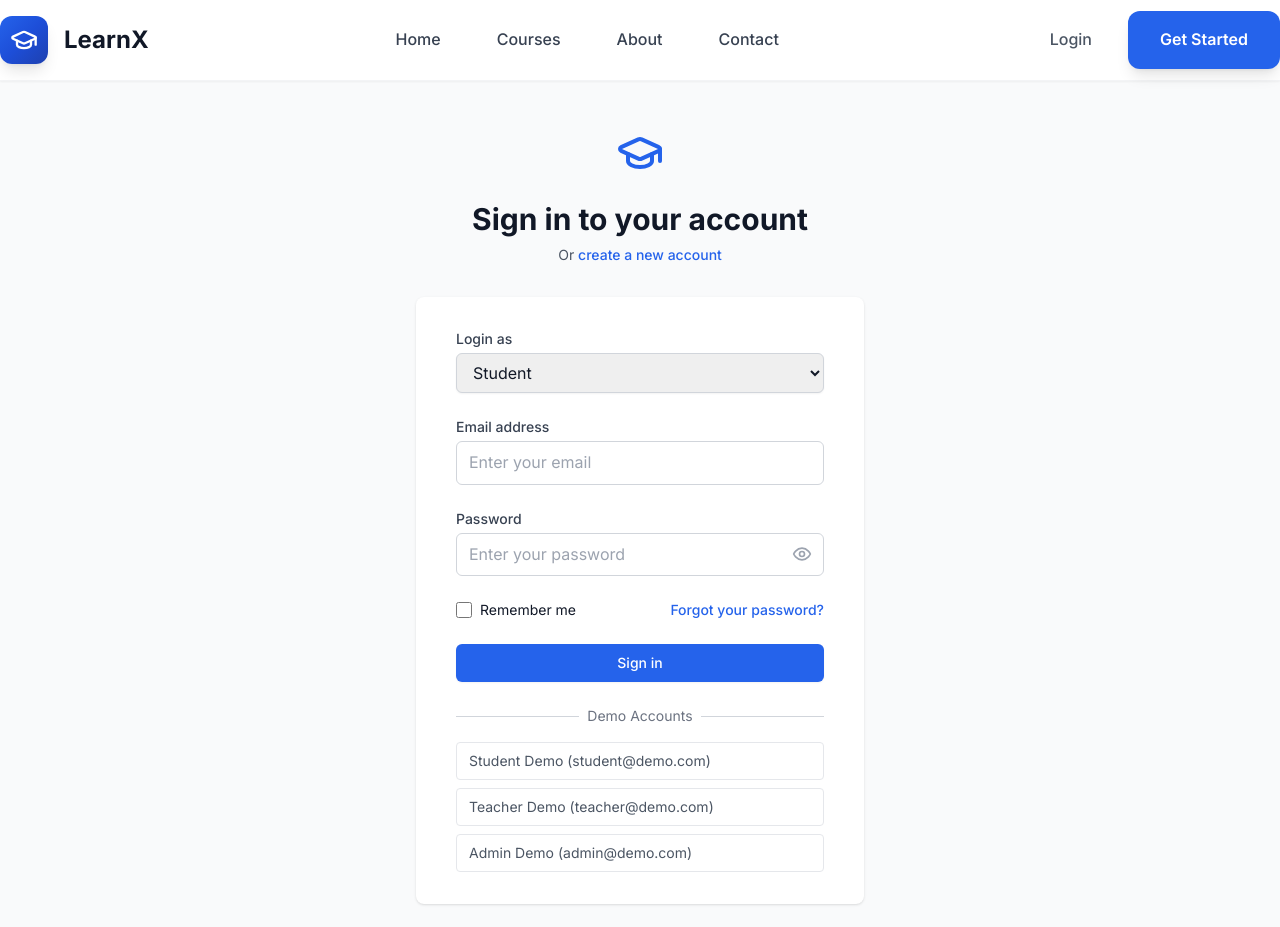
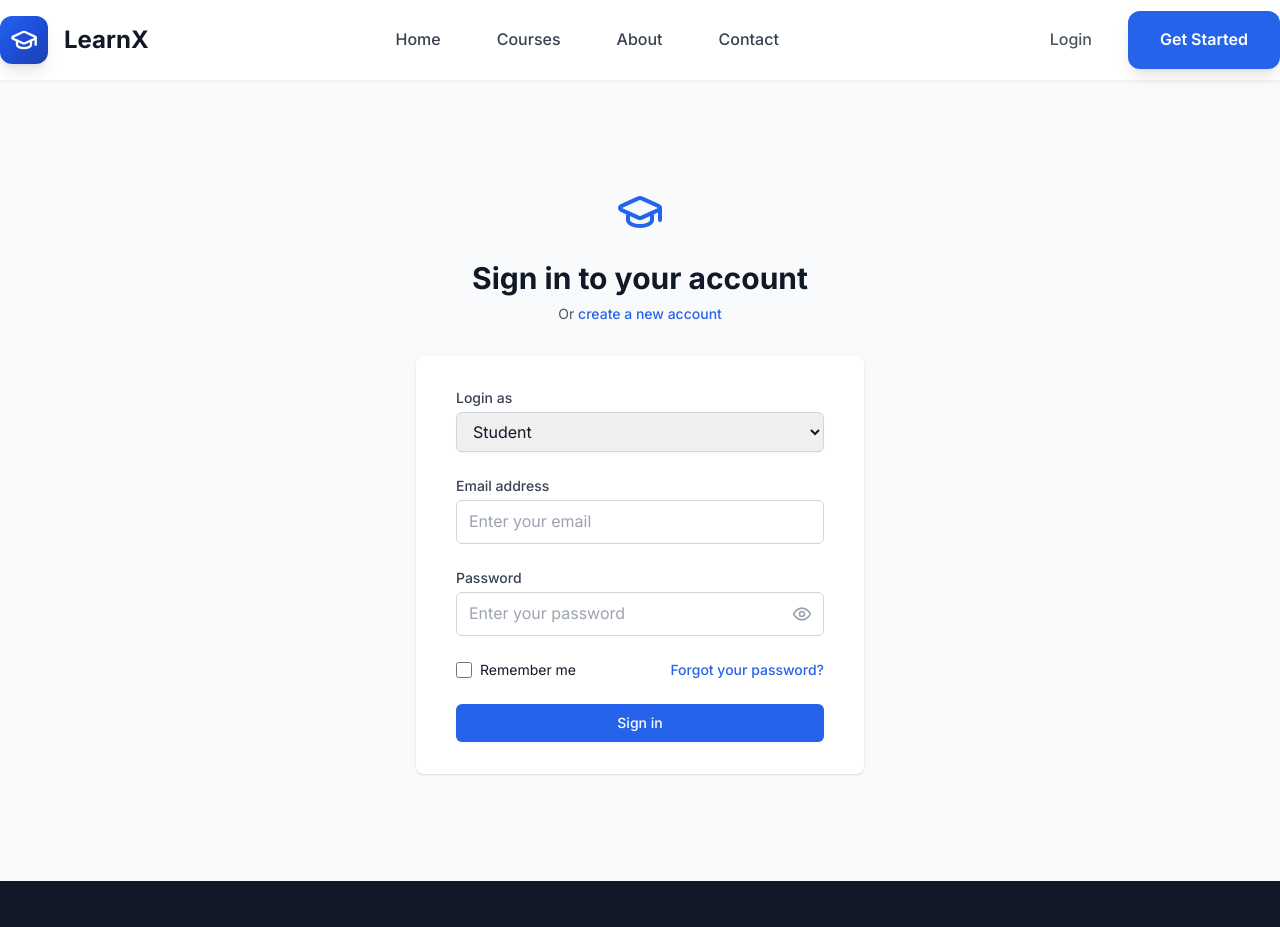
Before and after one commit to dipeshh10/Learn, a React (Vite) app: page /login in a window 1280 px wide. Shown: the top 927 px of the page. Built offline with nearby package versions, Linux system fonts and the light colour scheme.

Commit message:
updated homepage

```diff
--- a/src/pages/LessonPage.jsx
+++ b/src/pages/LessonPage.jsx
@@ -413,7 +413,8 @@ const LessonPage = () => {
                       <p className="text-gray-600">No resources available for this lesson.</p>
                     )}
                   </div>
-                )}
+
+                  )}
 
                 {activeTab === 'discussion' && (
                   <div>
--- a/src/pages/LoginPage.jsx
+++ b/src/pages/LoginPage.jsx
@@ -23,7 +23,6 @@ const LoginPage = () => {
 
     try {
       login(email, password, role);
-      // Navigate based on role
       switch (role) {
         case 'student':
           navigate('/student/dashboard');
@@ -162,50 +161,6 @@ const LoginPage = () => {
               </button>
             </div>
           </form>
-
-          <div className="mt-6">
-            <div className="relative">
-              <div className="absolute inset-0 flex items-center">
-                <div className="w-full border-t border-gray-300" />
-              </div>
-              <div className="relative flex justify-center text-sm">
-                <span className="px-2 bg-white text-gray-500">Demo Accounts</span>
-              </div>
-            </div>
-
-            <div className="mt-4 space-y-2">
-              <button
-                onClick={() => {
-                  setEmail('student@demo.com');
-                  setPassword('password');
-                  setRole('student');
-                }}
-                className="w-full text-left px-3 py-2 text-sm text-gray-600 hover:bg-gray-50 rounded border"
-              >
-                Student Demo (student@demo.com)
-              </button>
-              <button
-                onClick={() => {
-                  setEmail('teacher@demo.com');
-                  setPassword('password');
-                  setRole('teacher');
-                }}
-                className="w-full text-left px-3 py-2 text-sm text-gray-600 hover:bg-gray-50 rounded border"
-              >
-                Teacher Demo (teacher@demo.com)
-              </button>
-              <button
-                onClick={() => {
-                  setEmail('admin@demo.com');
-                  setPassword('password');
-                  setRole('admin');
-                }}
-                className="w-full text-left px-3 py-2 text-sm text-gray-600 hover:bg-gray-50 rounded border"
-              >
-                Admin Demo (admin@demo.com)
-              </button>
-            </div>
-          </div>
         </div>
       </div>
     </div>
```
